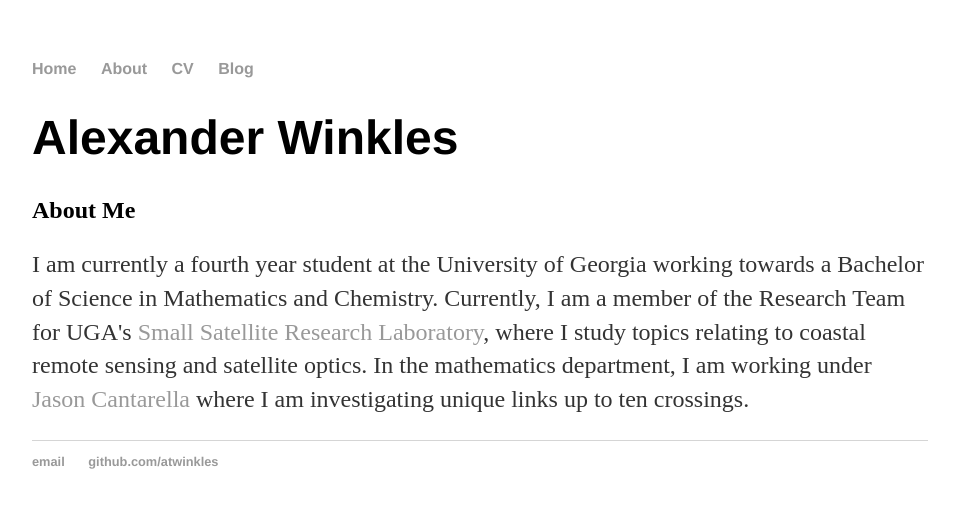
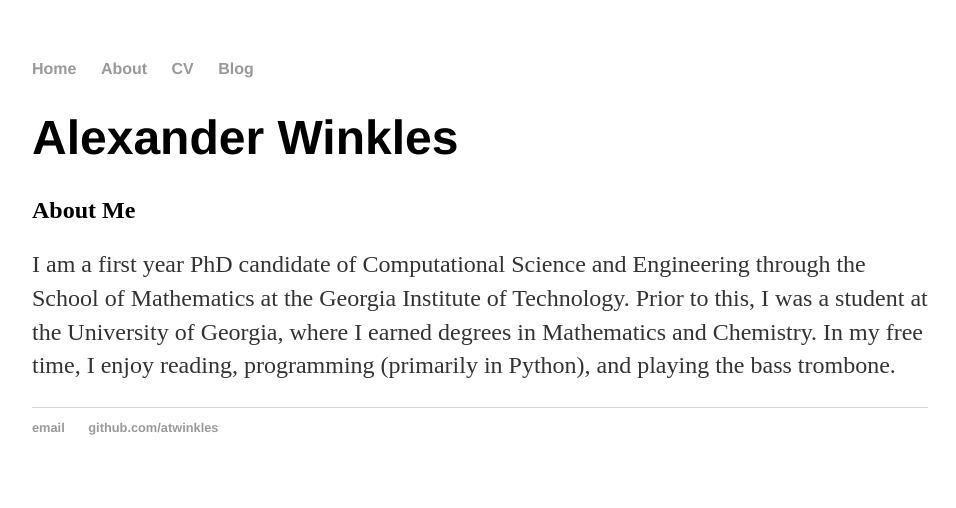
Before and after one commit to atwinkles/atwinkles.github.io, a Jekyll site: the page built from index.html, in a window 1280 px wide. Shown: the top 508 px of the page, without its empty margins (160-1116 px from the left). Built offline with Jekyll 4.4.1, drawn with Linux system fonts in a browser that asks for light colours.

Commit message:
about me update

```diff
--- a/index.html
+++ b/index.html
@@ -6,8 +6,13 @@ about: true
 <div class="Content">
 	<h1>Alexander Winkles</h1>
 	<h2>About Me</h2>
-    <p>I am currently a fourth year student at the University of Georgia working towards a Bachelor of Science in Mathematics and Chemistry.
+    <p>I am a first year PhD candidate of Computational Science and Engineering through the School of Mathematics at the Georgia Institute of Technology.
+    Prior to this, I was a student at the University of Georgia, where I earned degrees in Mathematics and Chemistry.
+    In my free time, I enjoy reading, programming (primarily in Python), and playing the bass trombone.
+    </div>
+<!--
+I am currently a fourth year student at the University of Georgia working towards a Bachelor of Science in Mathematics and Chemistry.
         Currently, I am a member of the Research Team for UGA's <a href="http://smallsat.uga.edu" target="_blank">Small Satellite Research Laboratory</a>,
         where I study topics relating to coastal remote sensing and satellite optics. In the mathematics department, I am working under <a href="http://www.jasoncantarella.com/wordpress/" target="_blank">Jason Cantarella</a>
         where I am investigating unique links up to ten crossings.</p>
-</div><!-- /.blurb -->
+-->
```
